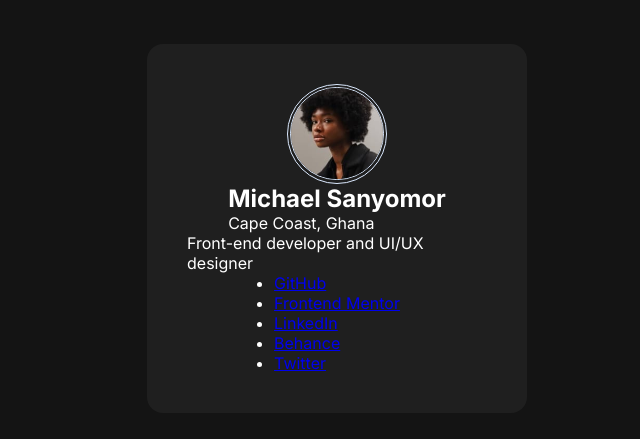
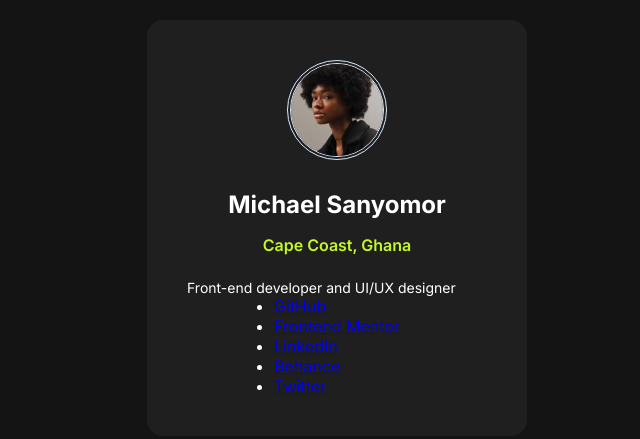
Before and after one commit to sanyomor-01/social-links-profile-main, a plain HTML site: page index.html in a window 1280 px wide. Shown: the part 172-611 px from the top of the page, without its empty margins (303-943 px from the left). Drawn offline with Linux system fonts and the light colour scheme.

Commit message:
demography styles

```diff
--- a/style.css
+++ b/style.css
@@ -43,3 +43,28 @@ h1, div, p, article, main{
     border-radius: 4.375rem;
     border: 0.05rem solid var(--blue-100, #DBE9FE);
 }
+/* demography styles*/
+.demography{
+    margin-top: 30px;
+    display: flex;
+    flex-direction: column;
+    gap: 1rem;
+    justify-content: center;
+    align-items: center;
+}
+.demography h1{
+    font-size: 24px;
+    font-weight: 700;
+    font-family: "Inter";
+}
+.demography p{
+    font-size: 1rem;
+    font-weight: 600;
+    color: hsl(75, 94%, 57%);
+}
+.role{
+    margin-top: 1.5rem;
+    width: 100%;
+    font-size: 0.875rem;
+    font-weight: 400;
+}
```
